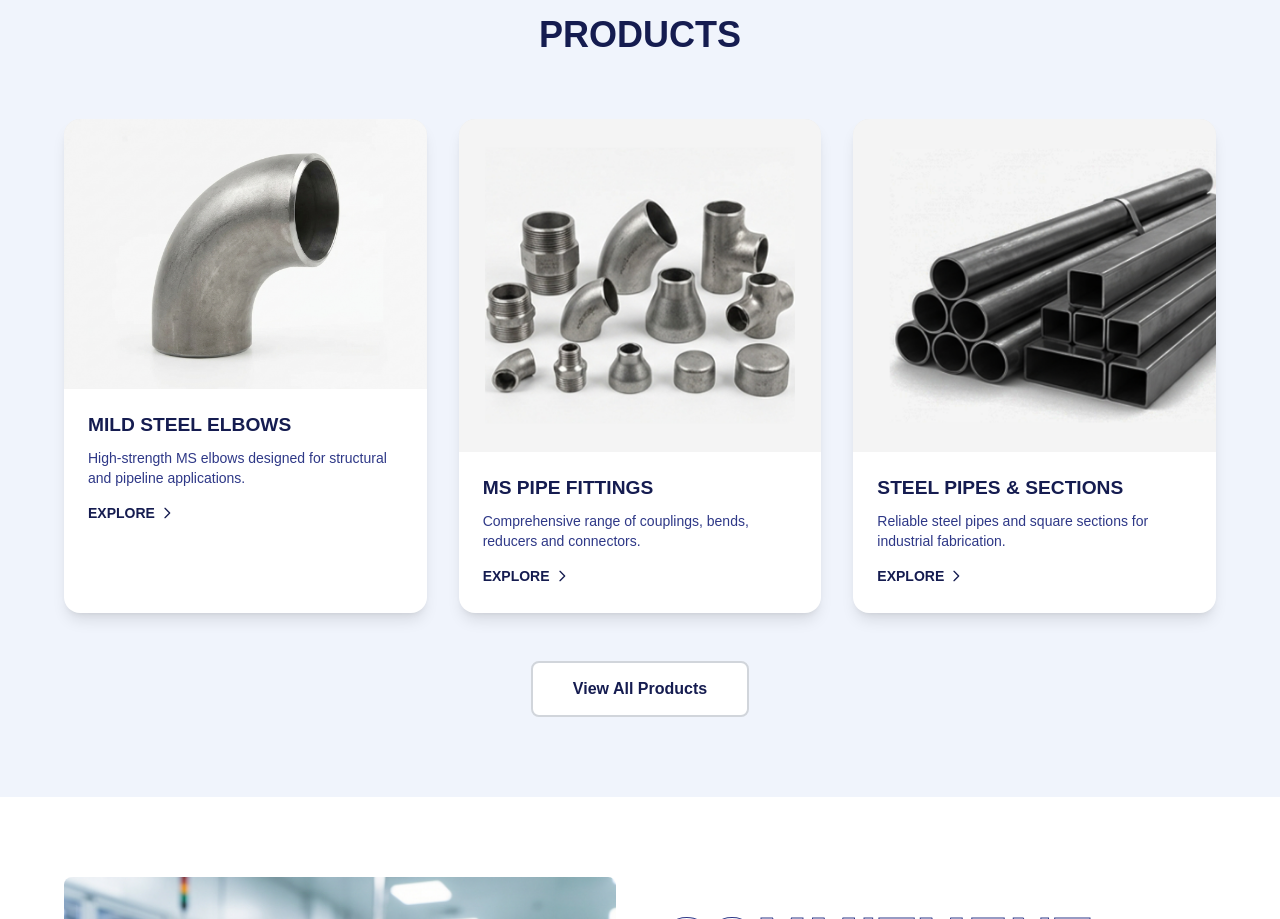
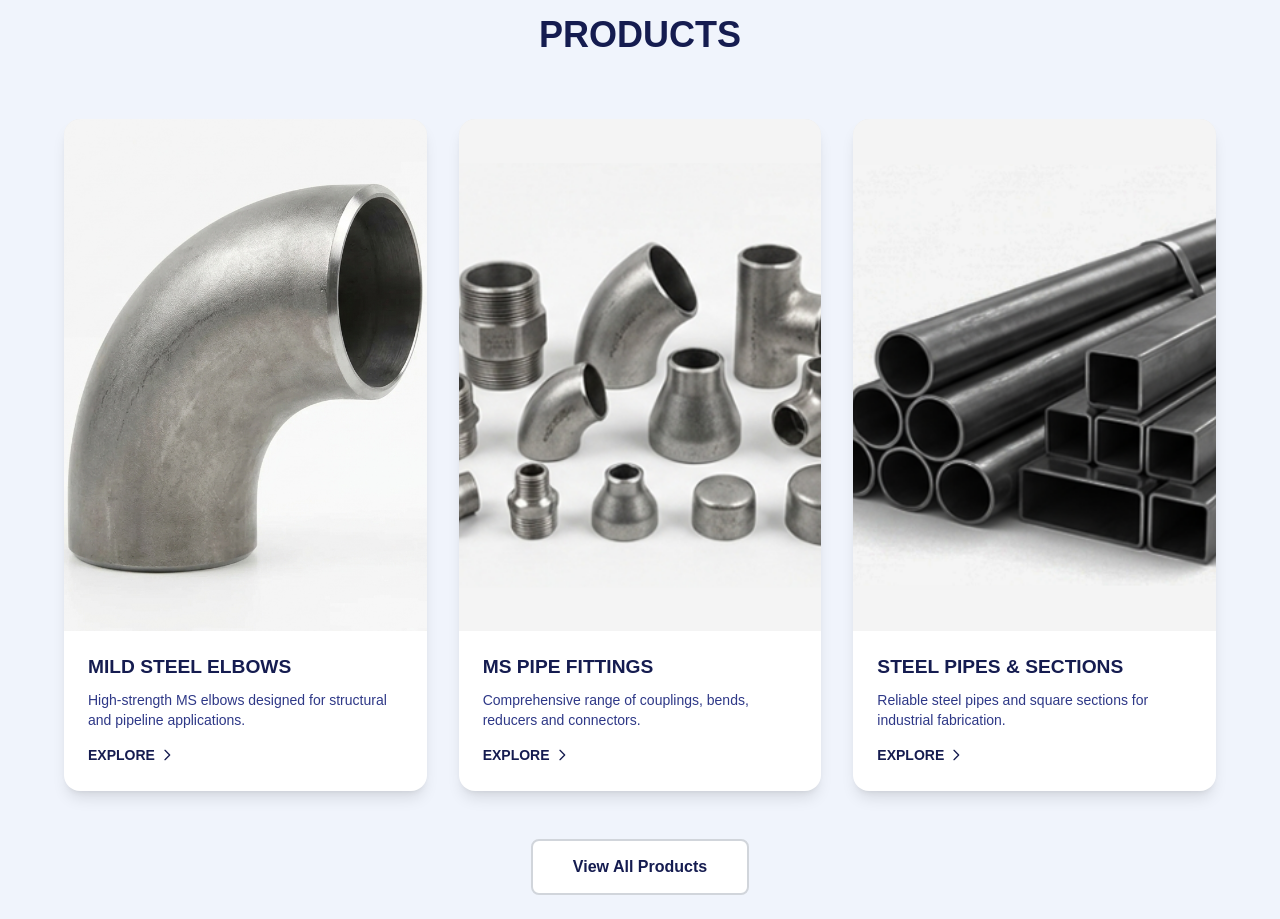
Before and after one commit to Mohammed-Burhani/smb-website, a Next.js app: page / in a window 1280 px wide. Shown: the part 1736-2655 px from the top of the page. Built offline with nearby package versions, Linux system fonts and the light colour scheme.

Commit message:
Fixed image layout

```diff
--- a/app/components/ProductsSection.tsx
+++ b/app/components/ProductsSection.tsx
@@ -8,7 +8,7 @@ export default function ProductsSection() {
     {
       title: "MILD STEEL ELBOWS",
       description: "High-strength MS elbows designed for structural and pipeline applications.",
-      image: "/home/prod-1.png",
+      image: "/home/prod-1.jpeg",
     },
     {
       title: "MS PIPE FITTINGS",
@@ -42,13 +42,13 @@ export default function ProductsSection() {
               className="bg-white rounded-2xl overflow-hidden shadow-lg hover:shadow-xl transition-shadow"
             >
               {/* Product Image */}
-              <div className="relative h- bg-gray-200 overflow-hidden">
+              <div className="relative h-128 bg-gray-200 overflow-hidden">
                 <Image
                   src={product.image}
                   alt={product.title}
                   width={1000}
                   height={1000}
-                  className="w-full h- object-contain"
+                  className="w-full h-full object-cover"
                 />
               </div>
 
--- a/app/lib/sanity.ts
+++ b/app/lib/sanity.ts
@@ -27,7 +27,7 @@ export async function sanityFetch<T>({
 }): Promise<T> {
   return client.fetch<T>(query, params, {
     next: {
-      revalidate: 60,
+      revalidate: 0,
       tags: ['sanity', ...tags],
     },
   })
--- a/app/products/[slug]/page.tsx
+++ b/app/products/[slug]/page.tsx
@@ -11,7 +11,7 @@ import { sanityFetch, urlFor } from "../../lib/sanity";
 import { productBySlugQuery, productSlugsQuery } from "../../lib/queries";
 import type { SanityProduct } from "../../lib/types";
 
-export const revalidate = 60;
+export const revalidate = 0;
 
 // Allow new slugs added in Sanity to be served without a rebuild
 export const dynamicParams = true;
--- a/app/products/page.tsx
+++ b/app/products/page.tsx
@@ -8,7 +8,7 @@ import { sanityFetch } from "../lib/sanity";
 import { productsListQuery } from "../lib/queries";
 import type { SanityProductListItem } from "../lib/types";
 
-export const revalidate = 60;
+export const revalidate = 0;
 
 export default async function ProductsPage() {
   const products = await sanityFetch<SanityProductListItem[]>({
```
Also changed, not shown: public/home/prod-1.jpeg (added), 1 other file (tests, documents, lock files or other folders).
